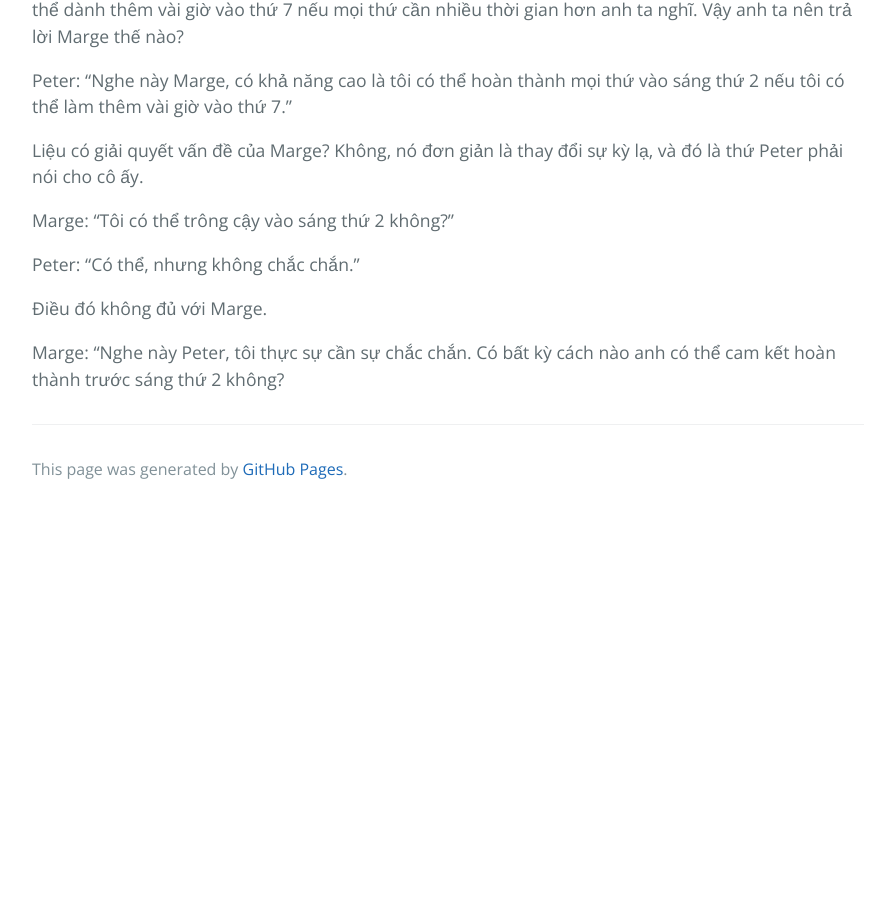
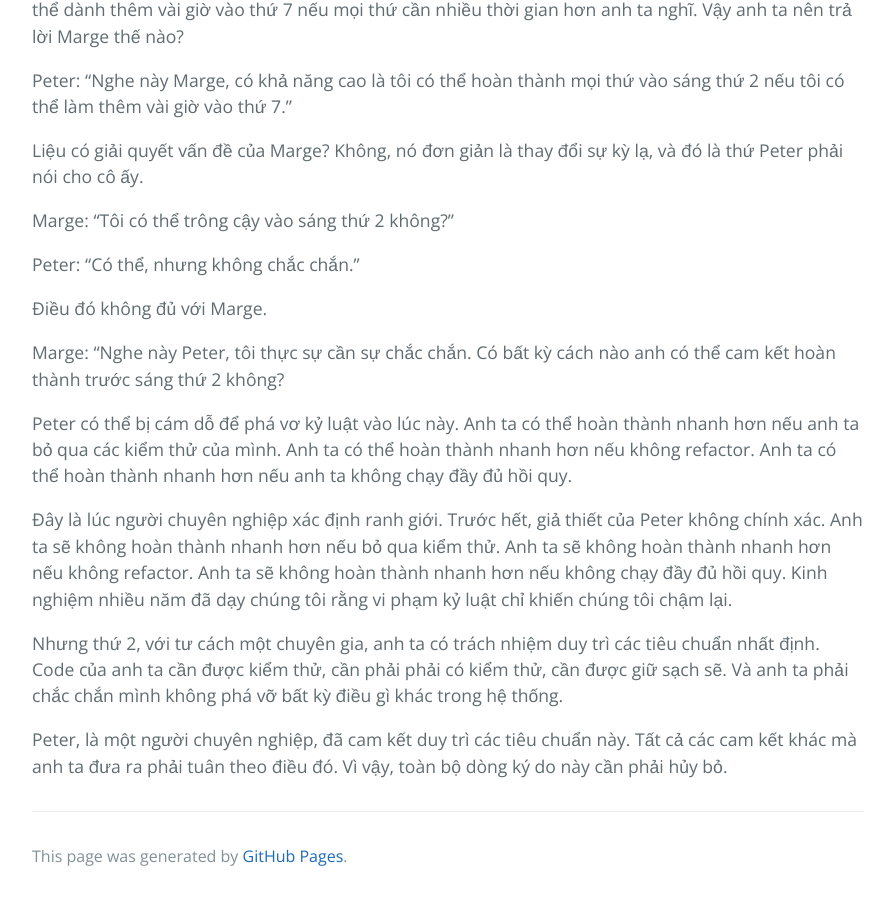
Before and after one commit to HaiBV/haibv.github.io, a Jekyll site: the page built from clean-coder/chapter-3-saying-yes.md, in a window 1280 px wide and 900 px high, scrolled down 7631 px. Shown: the whole window, without its empty margins (192-1085 px from the left). Built offline with Jekyll 4.4.1, drawn with Linux system fonts in a browser that asks for light colours; our own code applies the rules of GitHub Pages for plain Markdown files; before the commit the page ends 8144 px from its top, so only the background shows below that.

Commit message:
Book - The Clean Coder - Chapter 3 - Saying Yes

```diff
--- a/clean-coder/chapter-3-saying-yes.md
+++ b/clean-coder/chapter-3-saying-yes.md
@@ -200,3 +200,11 @@ Peter: "Có thể, nhưng không chắc chắn."
 Điều đó không đủ với Marge.
 
 Marge: "Nghe này Peter, tôi thực sự cần sự chắc chắn. Có bất kỳ cách nào anh có thể cam kết hoàn thành trước sáng thứ 2 không?
+
+Peter có thể bị cám dỗ để phá vơ kỷ luật vào lúc này. Anh ta có thể hoàn thành nhanh hơn nếu anh ta bỏ qua các kiểm thử của mình. Anh ta có thể hoàn thành nhanh hơn nếu không refactor. Anh ta có thể hoàn thành nhanh hơn nếu anh ta không chạy đầy đủ hồi quy.
+
+Đây là lúc người chuyên nghiệp xác định ranh giới. Trước hết, giả thiết của Peter không chính xác. Anh ta sẽ không hoàn thành nhanh hơn nếu bỏ qua kiểm thử. Anh ta sẽ không hoàn thành nhanh hơn nếu không refactor. Anh ta sẽ không hoàn thành nhanh hơn nếu không chạy đầy đủ hồi quy. Kinh nghiệm nhiều năm đã dạy chúng tôi rằng vi phạm kỷ luật chỉ khiến chúng tôi chậm lại.
+
+Nhưng thứ 2, với tư cách một chuyên gia, anh ta có trách nhiệm duy trì các tiêu chuẩn nhất định. Code của anh ta cần được kiểm thử, cần phải phải có kiểm thử, cần được giữ sạch sẽ. Và anh ta phải chắc chắn mình không phá vỡ bất kỳ điều gì khác trong hệ thống.
+
+Peter, là một người chuyên nghiệp, đã cam kết duy trì các tiêu chuẩn này. Tất cả các cam kết khác mà anh ta đưa ra phải tuân theo điều đó. Vì vậy, toàn bộ dòng ký do này cần phải hủy bỏ.
```
